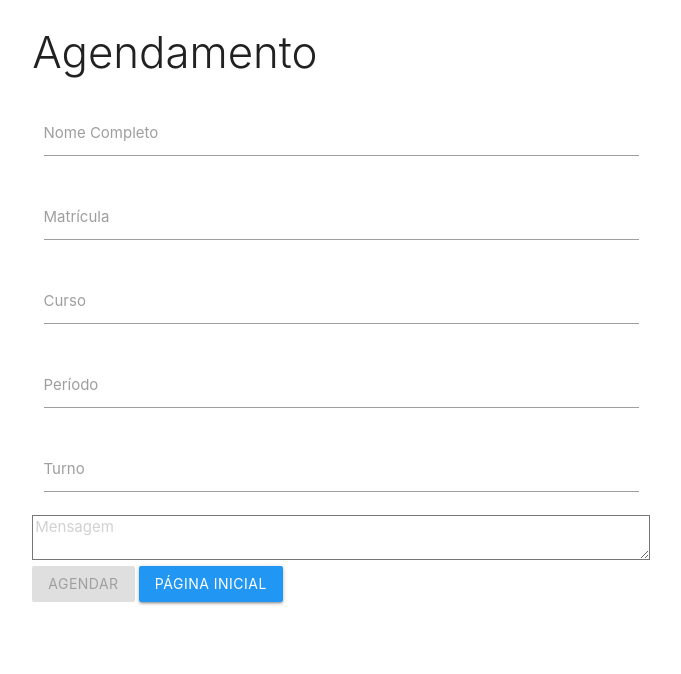
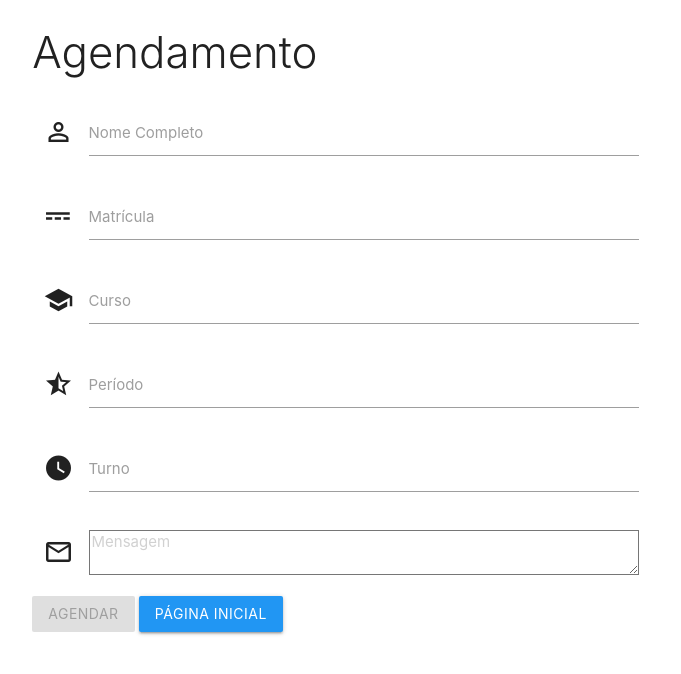
Before and after one commit to Raquelgabrielly/ifinform, a PHP site: page /agendamento.php in a window 1280 px wide. Shown: the top 674 px of the page, without its empty margins (299-980 px from the left). Run offline with PHP 8.4, Linux system fonts and the light colour scheme.

Commit message:
Atualização da pagina agendamento

```diff
--- a/agendamento.php
+++ b/agendamento.php
@@ -17,31 +17,37 @@
 			<form action="php_action/create.php" method="POST">
 
 				<div class="input-field col s12">
+					<i class="material-icons prefix">person_outline</i>
 					<input type="text" name="nomeCompleto" id="nomeCompleto">
 					<label for="nomeCompleto">Nome Completo</label>
 				</div>
 
 				<div class="input-field col s12">
+					<i class="material-icons prefix">power_input</i>
 					<input type="text" name="matricula" id="matricula">
 					<label for="matricula">Matrícula</label>
 				</div>
 
 				<div class="input-field col s12">
+					<i class="material-icons prefix">school</i>
 					<input type="text" name="curso" id="curso">
 					<label for="curso">Curso</label>
 				</div>
 
 				<div class="input-field col s12">
+					<i class="material-icons prefix">star_half</i>
 					<input type="text" name="periodo" id="periodo">
 					<label for="periodo">Período</label>
 				</div>
 
 				<div class="input-field col s12">
+					<i class="material-icons prefix">watch_later</i>
 					<input type="text" name="turno" id="turno">
 					<label for="turno">Turno</label>
 				</div>
 
-				<div>
+				<div class="input-field col s12">
+					<i class="material-icons prefix">mail_outline</i>
 				 <textarea name="message" cols="30" rows="10" placeholder="Mensagem"></textarea>
 				</div>
 
```
